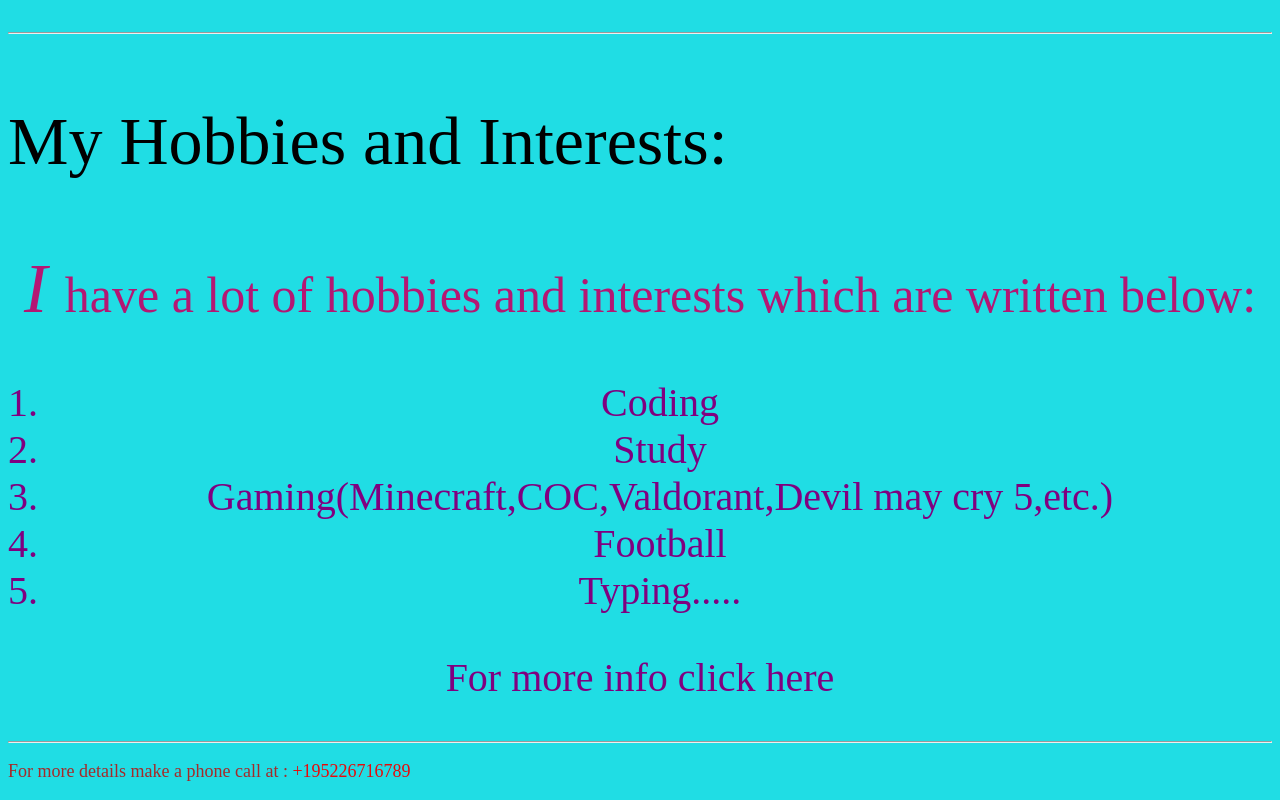
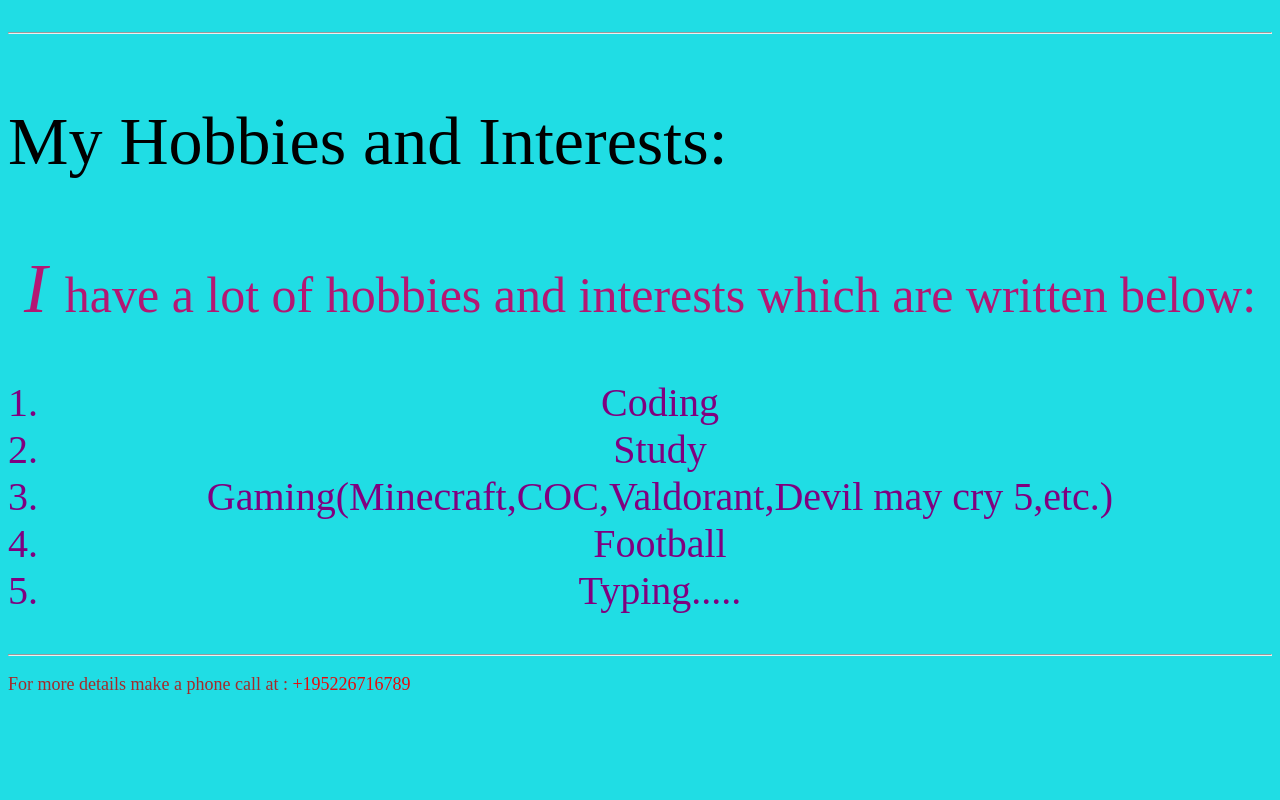
Before and after one commit to Raman-Dee/Raman.com, a plain HTML site: page index.html in a window 1280 px wide. Shown: the part 976-1776 px from the top of the page. After the commit the page ends 1689 px from the top, so only its background shows below. Drawn offline with Linux system fonts and the light colour scheme.

Commit message:
Update index.html

```diff
--- a/index.html
+++ b/index.html
@@ -74,8 +74,7 @@
 
         </p>
 
-    <p class="f2">
-    For more info click here</p>
+
         <hr>
 
         <p class="g">
```
